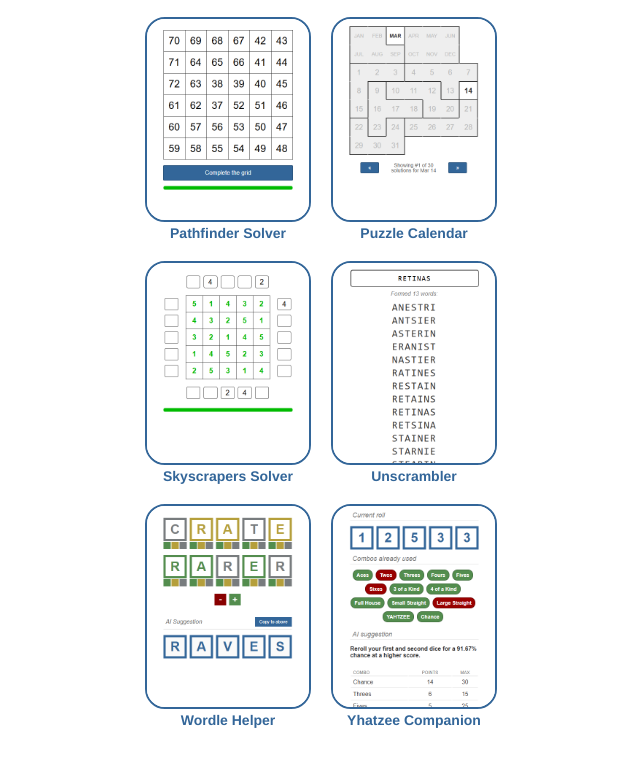
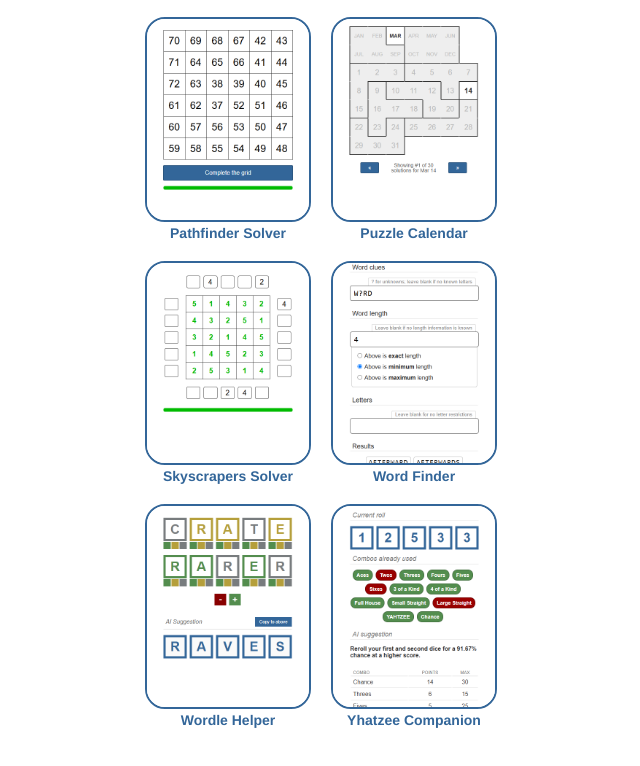
Before and after one commit to bracketdash/hatchlings, a plain HTML site: page index.html in a window 1280 px wide. Shown: the part 803-1569 px from the top of the page, without its empty margins (319-959 px from the left). Drawn offline with Linux system fonts and the light colour scheme.

Commit message:
replace unscrambler with word finder

```diff
--- a/index.html
+++ b/index.html
@@ -50,9 +50,9 @@
           <img src="images/skyscrapers.png" />
           <span>Skyscrapers Solver</span>
         </a>
-        <a href="https://bracketdash.github.io/unscrambler/">
-          <img src="images/unscrambler.png" />
-          <span>Unscrambler</span>
+        <a href="https://bracketdash.github.io/word-finder/">
+          <img src="images/wordfinder.png" />
+          <span>Word Finder</span>
         </a>
         <a href="https://bracketdash.github.io/wordle/">
           <img src="images/wordle.png" />
```
Also changed, not shown: images/unscrambler.png (deleted), images/wordfinder.png (added).
